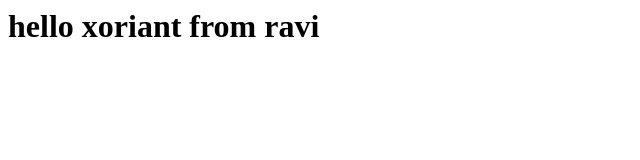
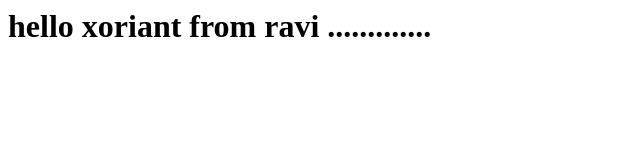
Before and after one commit to ardnahcivar/freshersbatch-oct16, a plain HTML site: page Assignments/index.html in a window 1280 px wide. Shown: the full height of the page, 0-640 px from the left. Drawn offline with Linux system fonts and the light colour scheme.

Commit message:
my first collaboration

```diff
--- a/Assignments/index.html
+++ b/Assignments/index.html
@@ -1,5 +1,5 @@
 <html>
 <body>
-<h1>hello xoriant from ravi</h1>
+<h1>hello xoriant from ravi .............</h1>
 </body>
 </html>
```
